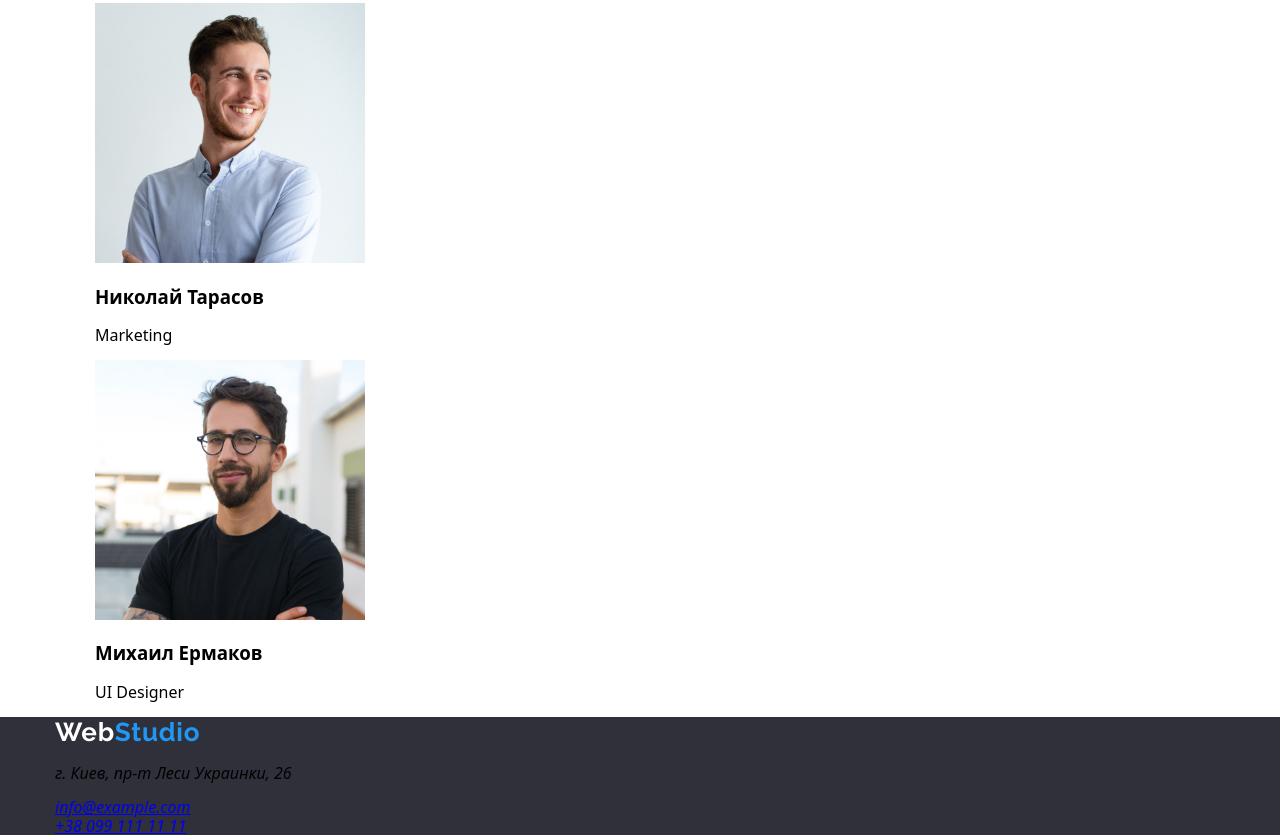
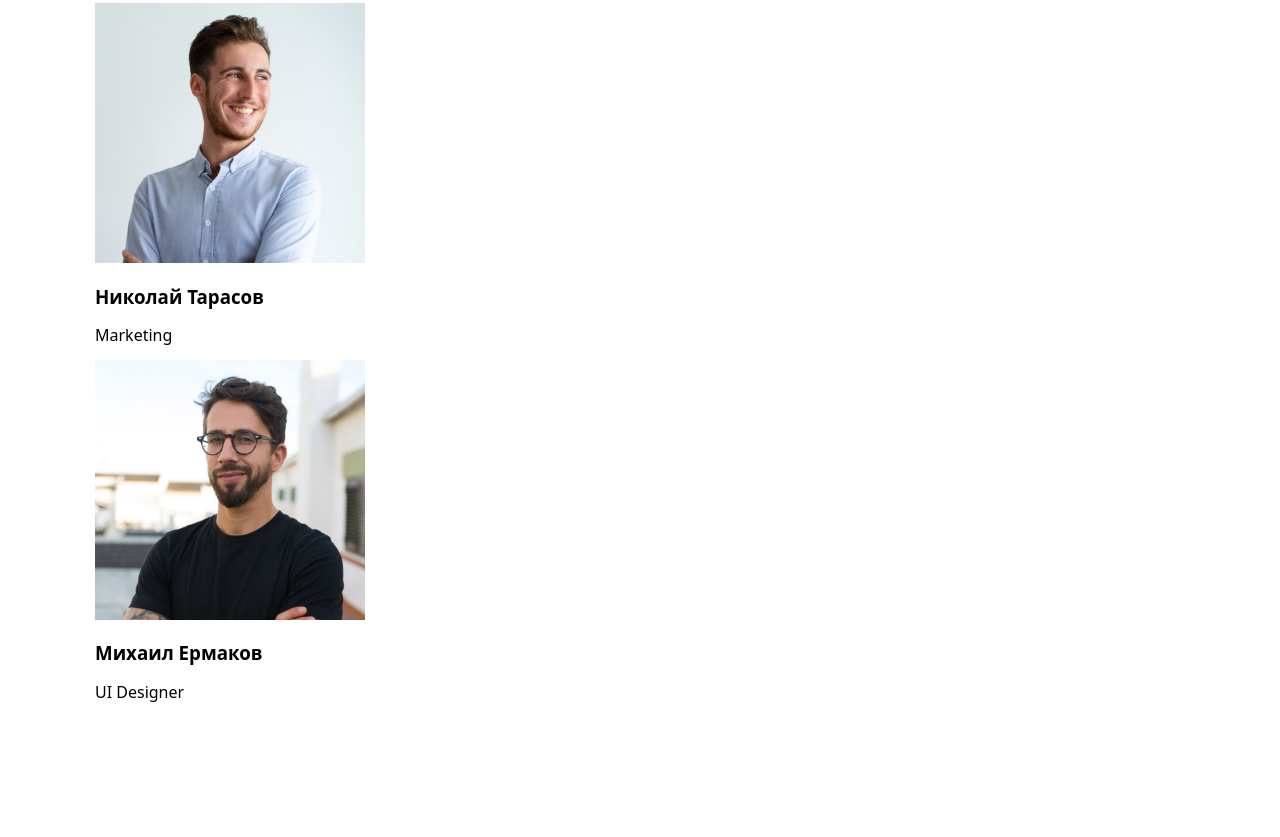
Before and after one commit to AntonRybak25/goit-markup-hw-03, a plain HTML site: page index.html in a window 1280 px wide. Shown: the part 1009-1846 px from the top of the page. After the commit the page ends 1726 px from the top, so only its background shows below. Drawn offline with nearby package versions, Linux system fonts and the light colour scheme.

Commit message:
Update index.html

```diff
--- a/index.html
+++ b/index.html
@@ -182,19 +182,5 @@
       </section>
     </main>
     <!-- Footer -->
-    <footer class="footer">
-      <div class="container">
-        <a class="logo" href="./index.html"
-          >Web<span class="logo-part">Studio</span></a
-        >
-        <address>
-          <p class="physical-address">г. Киев, пр-т Леси Украинки, 26</p>
-          <a class="web-address" href="mailto:info@example.com"
-            >info@example.com</a
-          ><br />
-          <a class="web-address" href="tel:+380991111111">+38 099 111 11 11</a>
-        </address>
-      </div>
-    </footer>
   </body>
 </html>
```
